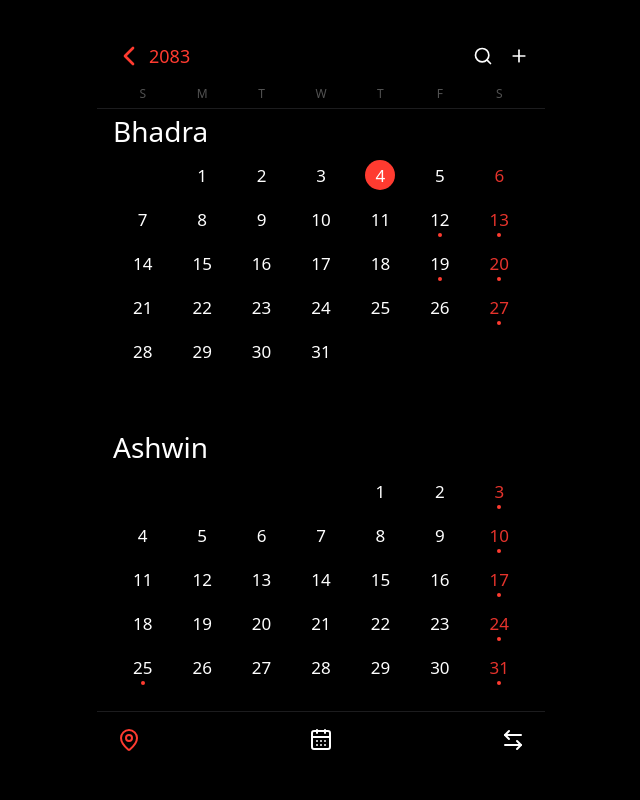
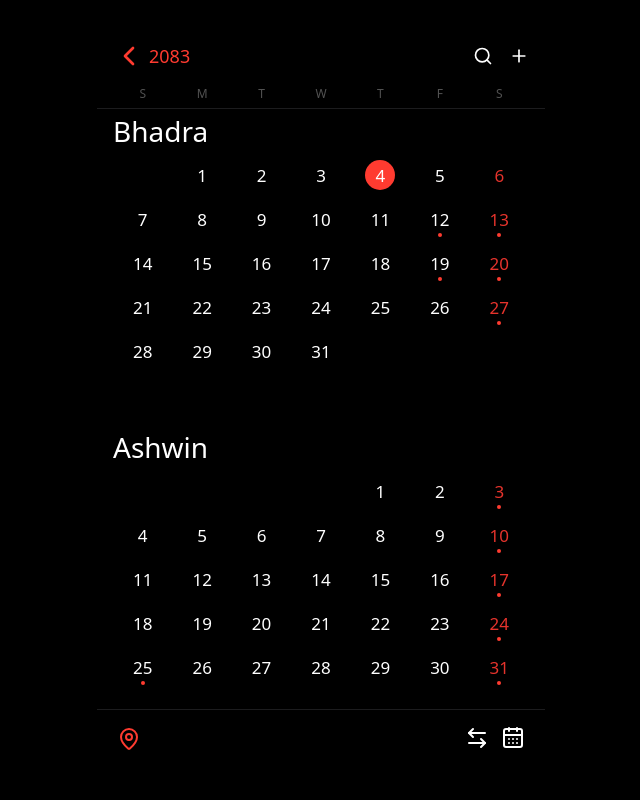
Before and after one commit to balibabu/calendar, a plain HTML site: page index.html in a window 1280 px wide. Shown: the whole page, without its empty margins (319-959 px from the left). Drawn offline with nearby package versions, Linux system fonts and the light colour scheme.

Commit message:
added favicon

```diff
--- a/index.html
+++ b/index.html
@@ -4,6 +4,7 @@
   <meta charset="UTF-8">
   <meta name="viewport" content="width=device-width, initial-scale=1.0">
   <title>Bikram Sambat Calendar (iOS Style)</title>
+  <link rel="icon" type="image/svg+xml" href="favicon.svg">
 
   <script src="https://cdn.tailwindcss.com"></script>
   <script>
@@ -70,12 +71,14 @@
       <button id="btn-today" class="text-iosred-500 hover:text-white transition-colors p-1 cursor-pointer flex items-center justify-center">
         <i data-lucide="map-pin" class="w-6 h-6"></i>
       </button>
-      <button id="btn-upcoming" class="hover:text-iosred-600 transition-colors p-1 cursor-pointer flex items-center justify-center">
-        <i data-lucide="calendar-days" class="w-6 h-6"></i>
-      </button>
-      <button id="btn-converter" class=" hover:text-iosred-600 transition-colors p-1 cursor-pointer flex items-center justify-center">
-        <i data-lucide="arrow-left-right" class="w-6 h-6"></i>
-      </button>
+      <span>
+          <button id="btn-converter" class=" hover:text-iosred-600 transition-colors p-1 cursor-pointer">
+            <i data-lucide="arrow-left-right" class="w-6 h-6"></i>
+          </button>
+          <button id="btn-upcoming" class="hover:text-iosred-600 transition-colors p-1 cursor-pointer">
+            <i data-lucide="calendar-days" class="w-6 h-6"></i>
+          </button>
+      </span>
     </footer>
 
     <div id="search-modal-overlay" class="fixed inset-0 bg-black/60 backdrop-blur-sm z-50 hidden opacity-0 transition-opacity duration-200 flex items-center justify-center p-4">
```
Also changed, not shown: favicon.svg (added).
